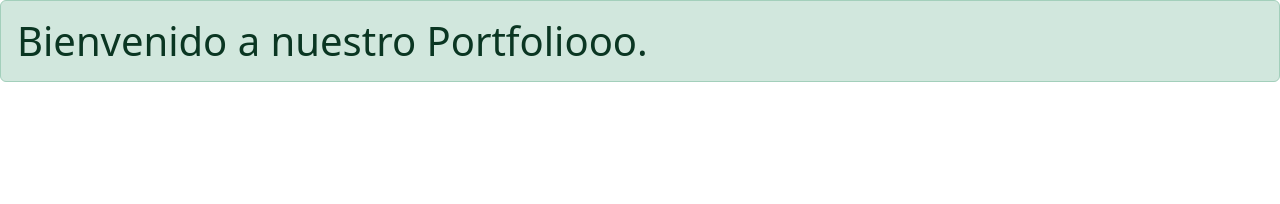
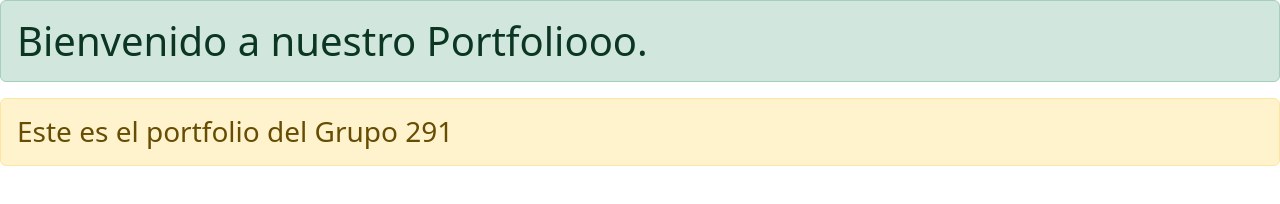
Before and after one commit to ferqueve/pruebagrupo291, a plain HTML site: page index.html in a window 1280 px wide. Drawn offline with nearby package versions, Linux system fonts and the light colour scheme.

Commit message:
Agregado segundo título

```diff
--- a/index.html
+++ b/index.html
@@ -8,5 +8,6 @@
 </head>
 <body>
     <h1 class="alert alert-success"> Bienvenido a nuestro Portfoliooo.</h1>
+    <h3 class="alert alert-warning">Este es el portfolio del Grupo 291</h3>
 </body>
 </html>
```
